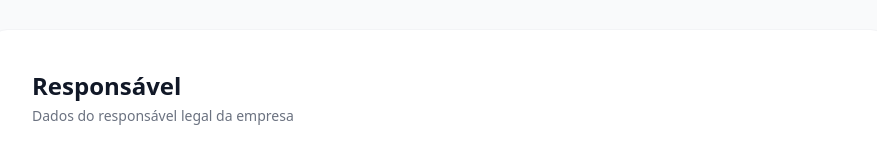
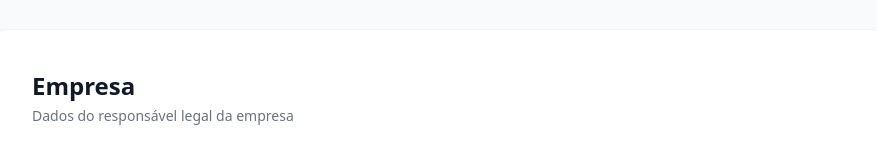
Before and after one commit to Yrmih/techplann-frontend, a Next.js app: page /onboarding/account in a window 1280 px wide. Shown: the part 172-332 px from the top of the page, without its empty margins (201-1078 px from the left). Built offline with nearby package versions, Linux system fonts and the light colour scheme.

Commit message:
feat: adicionar componente CompanyForm para coleta de dados do responsável legal

```diff
--- a/src/app/(public)/onboarding/account/page.tsx
+++ b/src/app/(public)/onboarding/account/page.tsx
@@ -1,4 +1,4 @@
-import { AccountForm } from "@/components/forms/onboarding/AccountForm";
+import { CompanyForm } from "@/components/forms/onboarding/CompanyForm";
 import { Metadata } from "next";
 
 
@@ -9,7 +9,7 @@ export const metadata: Metadata = {
 
 export default function AccountFormPage () {
   return (
-    <AccountForm/>
+    <CompanyForm/>
   );
 
 }
--- a/src/components/forms/onboarding/AccountForm.tsx
+++ b/src/components/forms/onboarding/CompanyForm.tsx
@@ -1,6 +1,5 @@
 "use client";
 
-import React from "react";
 import { useForm } from "react-hook-form";
 import { zodResolver } from "@hookform/resolvers/zod";
 import { FieldError } from "react-hook-form";
@@ -12,17 +11,17 @@ import { Label } from "@/components/ui/label";
 // Componentes customizados e Schemas
 import { NextButton } from "../../ui/custom/NextButton";
 import {
-  representativeSchema,
+  OrganizationSchema,
   type RepresentativeData,
 } from "@/lib/validators/schema";
 
-export const AccountForm = () => {
+export const CompanyForm = () => {
   const {
     register,
     handleSubmit,
     formState: { errors, isSubmitting },
   } = useForm<RepresentativeData>({
-    resolver: zodResolver(representativeSchema),
+    resolver: zodResolver(OrganizationSchema),
   });
 
   const onSubmit = (data: RepresentativeData) => {
@@ -46,7 +45,7 @@ export const AccountForm = () => {
   return (
     <div className="bg-white rounded-2xl border border-gray-100 p-10 shadow-sm max-w-5xl mx-auto font-sans">
       <header className="mb-8">
-        <h2 className="text-2xl font-bold text-gray-900">Responsável</h2>
+        <h2 className="text-2xl font-bold text-gray-900">Empresa</h2>
         <p className="text-sm text-gray-500 mt-1">
           Dados do responsável legal da empresa
         </p>
--- a/src/lib/validators/representative.ts
+++ b/src/lib/validators/representative.ts
@@ -1,6 +1,6 @@
 import { z } from "zod";
 
-export const representativeSchema = z.object({
+export const OrganizationSchema = z.object({
   fullName: z.string().min(3, "O nome completo é obrigatório"),
   cpf: z.string().min(11, "CPF inválido"),
   email: z.string().email("E-mail corporativo inválido"),
@@ -8,4 +8,4 @@ export const representativeSchema = z.object({
   jobTitle: z.string().min(1, "O cargo é obrigatório"),
 });
 
-export type RepresentativeData = z.infer<typeof representativeSchema>;
+export type RepresentativeData = z.infer<typeof OrganizationSchema>;
```
